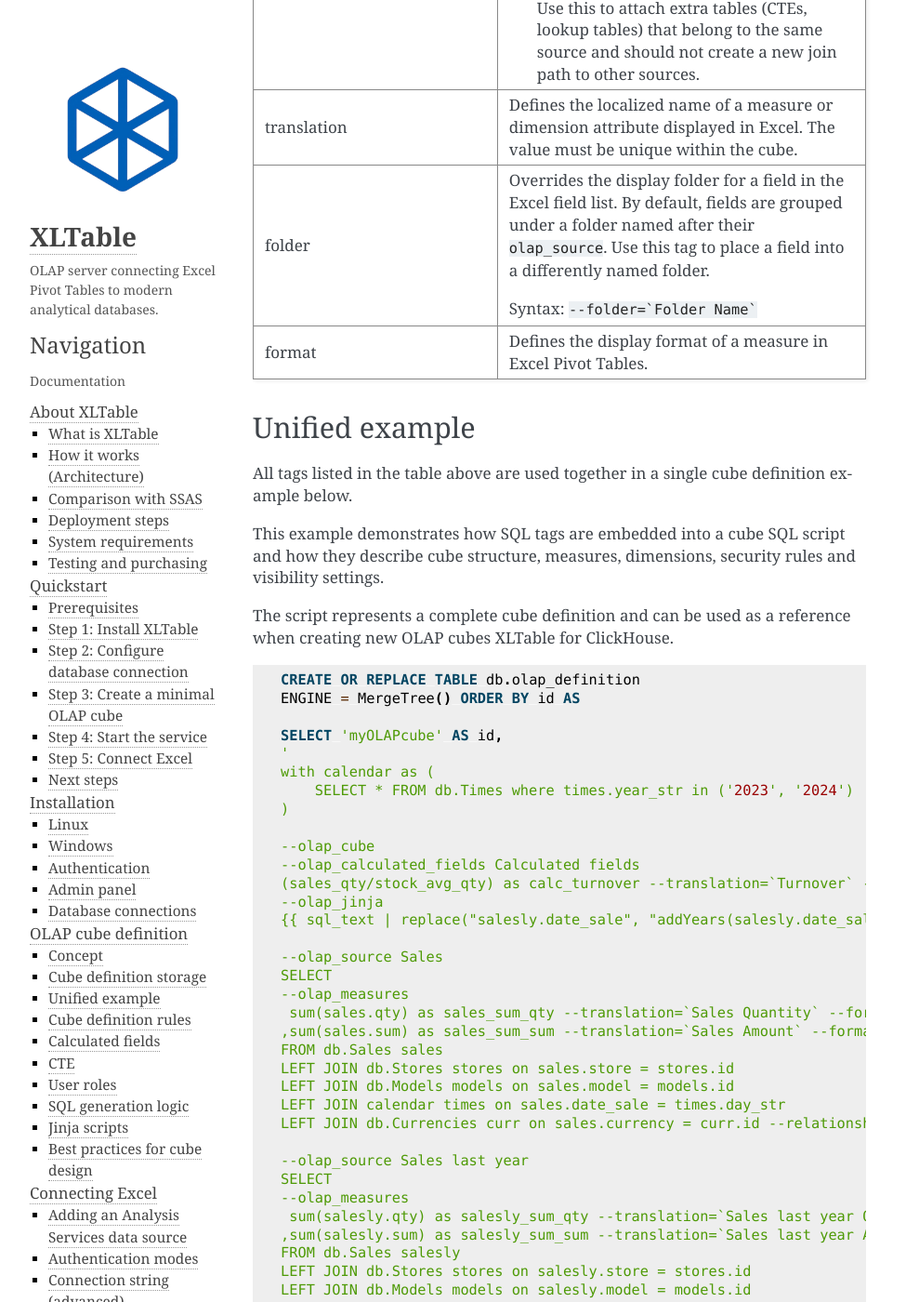
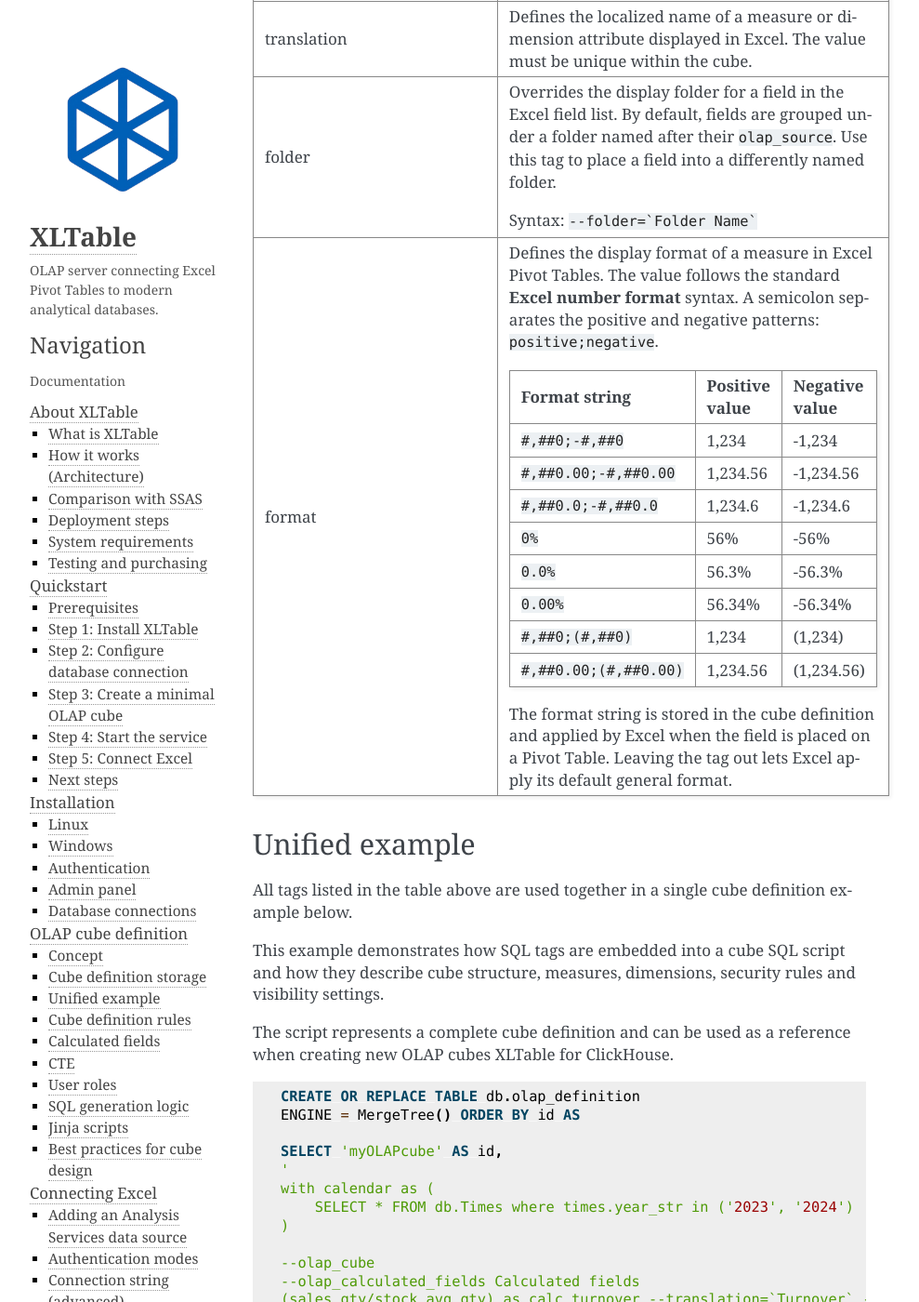
Before and after one commit to brmoscow/xltable, a Sphinx documentation site: the page built from docs/reference.rst, in a window 1280 px wide and 1400 px high, scrolled down 2178 px. Shown: the whole window at 93% size, without its empty margins (148-1137 px from the left). Built offline with Sphinx 7.4.7, drawn with Linux system fonts in a browser that asks for light colours.

Commit message:
format example

```diff
--- a/docs/reference.rst
+++ b/docs/reference.rst
@@ -114,6 +114,44 @@
 
    * - format
      - Defines the display format of a measure in Excel Pivot Tables.
+       The value follows the standard **Excel number format** syntax.
+       A semicolon separates the positive and negative patterns: ``positive;negative``.
+
+       .. list-table::
+          :header-rows: 1
+          :widths: 38 31 31
+
+          * - Format string
+            - Positive value
+            - Negative value
+          * - ``#,##0;-#,##0``
+            - 1,234
+            - -1,234
+          * - ``#,##0.00;-#,##0.00``
+            - 1,234.56
+            - -1,234.56
+          * - ``#,##0.0;-#,##0.0``
+            - 1,234.6
+            - -1,234.6
+          * - ``0%``
+            - 56%
+            - -56%
+          * - ``0.0%``
+            - 56.3%
+            - -56.3%
+          * - ``0.00%``
+            - 56.34%
+            - -56.34%
+          * - ``#,##0;(#,##0)``
+            - 1,234
+            - (1,234)
+          * - ``#,##0.00;(#,##0.00)``
+            - 1,234.56
+            - (1,234.56)
+
+       The format string is stored in the cube definition and applied by Excel
+       when the field is placed on a Pivot Table. Leaving the tag out lets
+       Excel apply its default general format.
 
 .. _unified_example:
 
```
